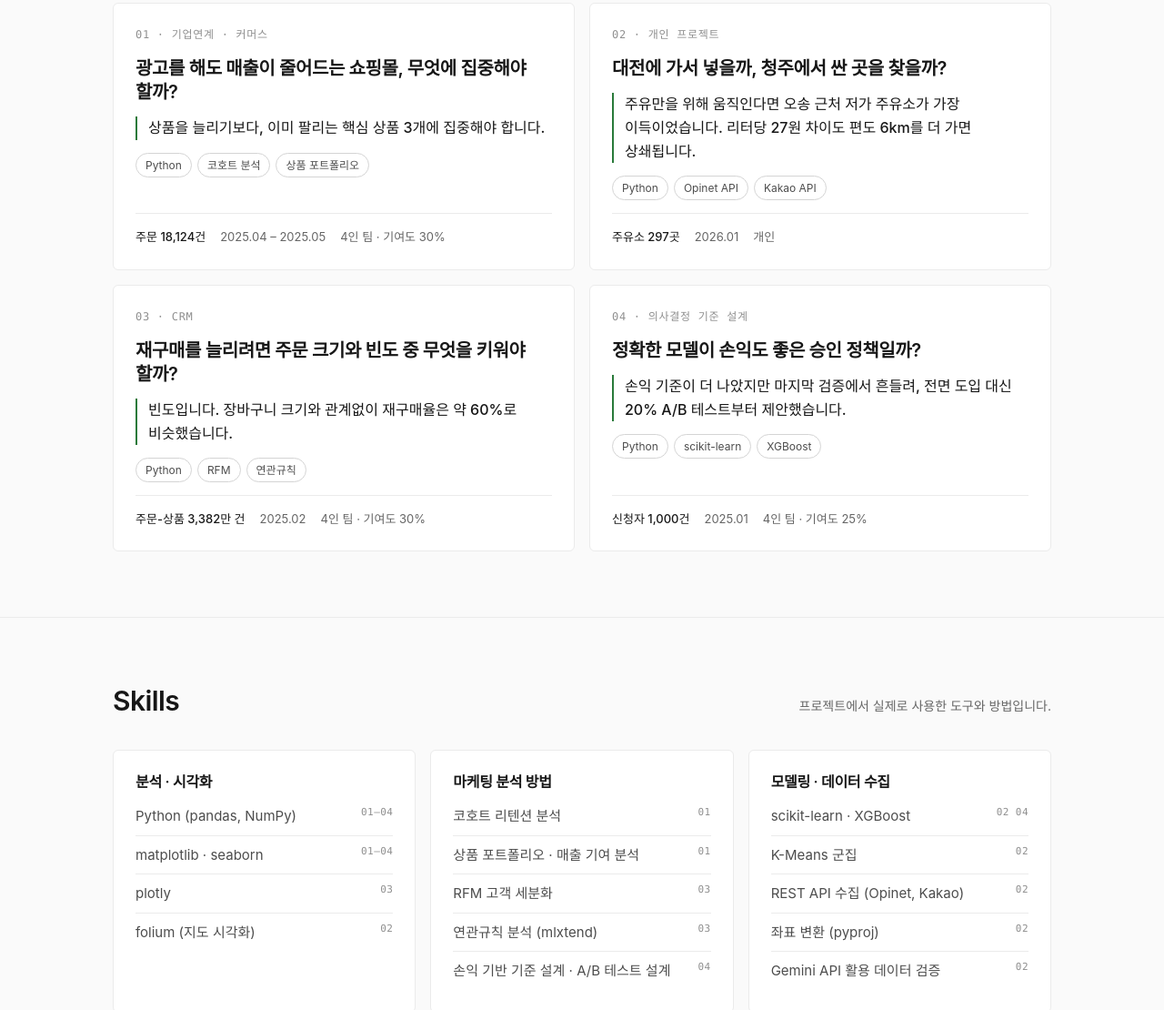
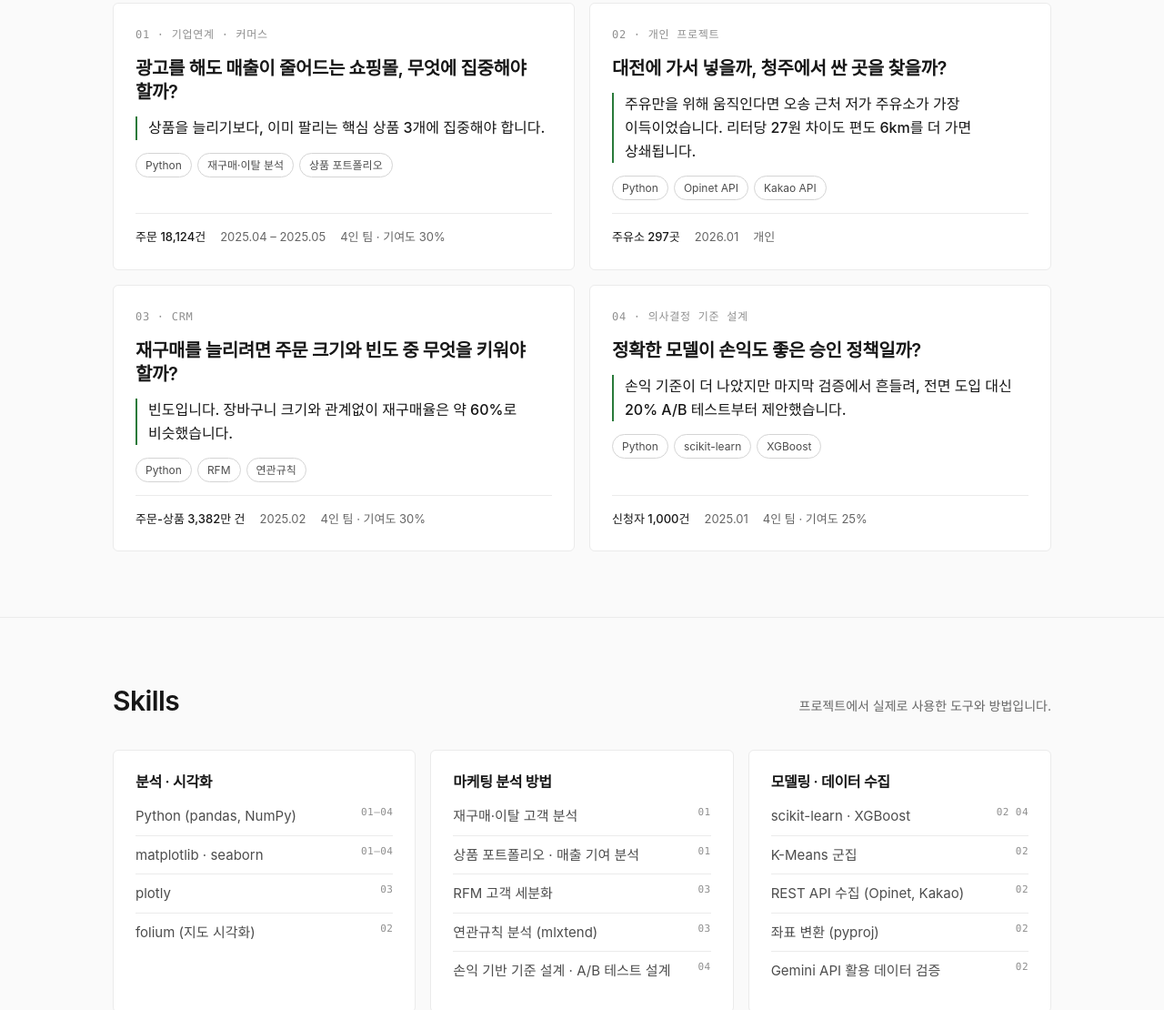
Before and after one commit to bbo10/bbo10.github.io, a plain HTML site: page index.html in a window 1280 px wide. Shown: the part 645-1755 px from the top of the page at 91% size. Drawn offline with Linux system fonts and the light colour scheme; a web font is replaced by a local one.

Commit message:
프로젝트 01: '코호트' 표기를 실제 분석에 맞게 '재구매·이탈 분석'으로 수정
원본 노트북에 코호트 리텐션 분석이 없어, 확인된 재구매·이탈 분석 이름으로 바꿉니다.

Co-Authored-By: Claude Opus 5.5 <noreply@anthropic.com>
Claude-Session: https://claude.ai/code/session_01TSK1w55BcDmP71uBR7CJRv

```diff
--- a/index.html
+++ b/index.html
@@ -59,7 +59,7 @@
             <h3>광고를 해도 매출이 줄어드는 쇼핑몰, 무엇에 집중해야 할까?</h3>
             <p class="answer">상품을 늘리기보다, 이미 팔리는 핵심 상품 3개에 집중해야 합니다.</p>
             <div class="tags">
-              <span class="tag">Python</span><span class="tag">코호트 분석</span><span class="tag">상품 포트폴리오</span>
+              <span class="tag">Python</span><span class="tag">재구매·이탈 분석</span><span class="tag">상품 포트폴리오</span>
             </div>
             <div class="meta">
               <span><strong>주문 18,124건</strong></span>
@@ -131,7 +131,7 @@
           <div class="skill-group reveal">
             <h3>마케팅 분석 방법</h3>
             <ul class="skill-list">
-              <li><span>코호트 리텐션 분석</span><span class="where">01</span></li>
+              <li><span>재구매·이탈 고객 분석</span><span class="where">01</span></li>
               <li><span>상품 포트폴리오 · 매출 기여 분석</span><span class="where">01</span></li>
               <li><span>RFM 고객 세분화</span><span class="where">03</span></li>
               <li><span>연관규칙 분석 (mlxtend)</span><span class="where">03</span></li>
```
